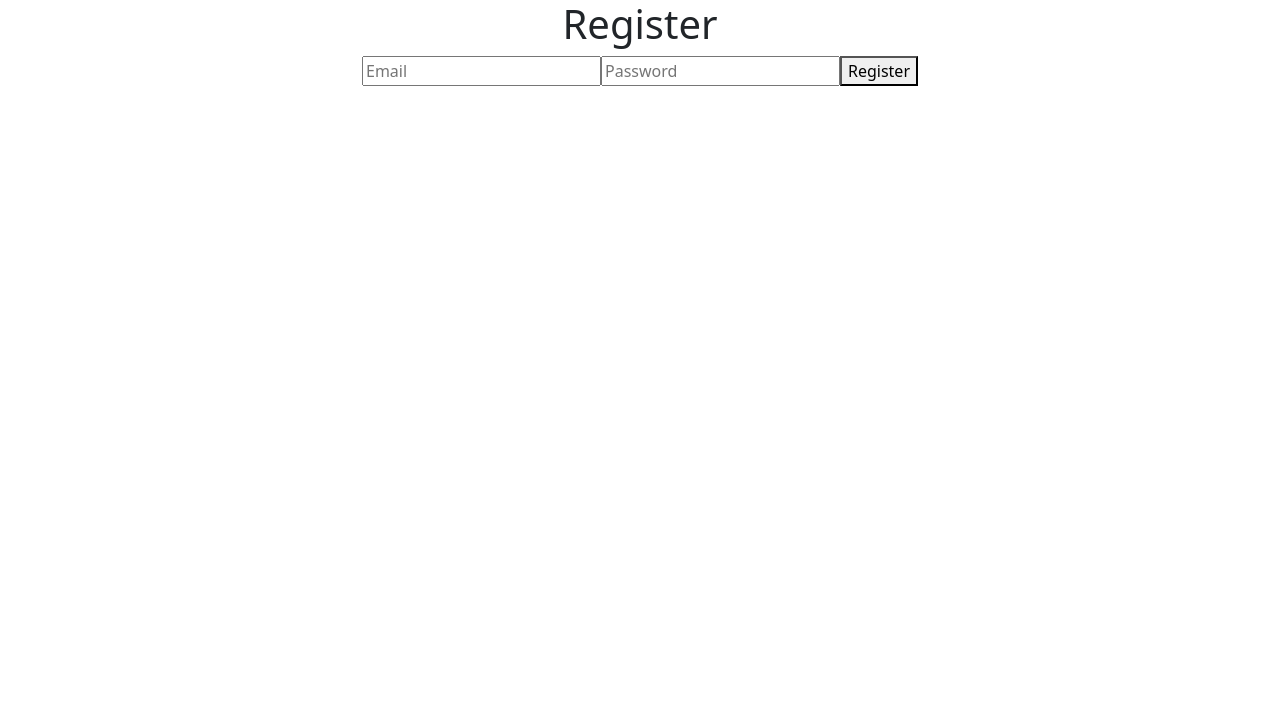
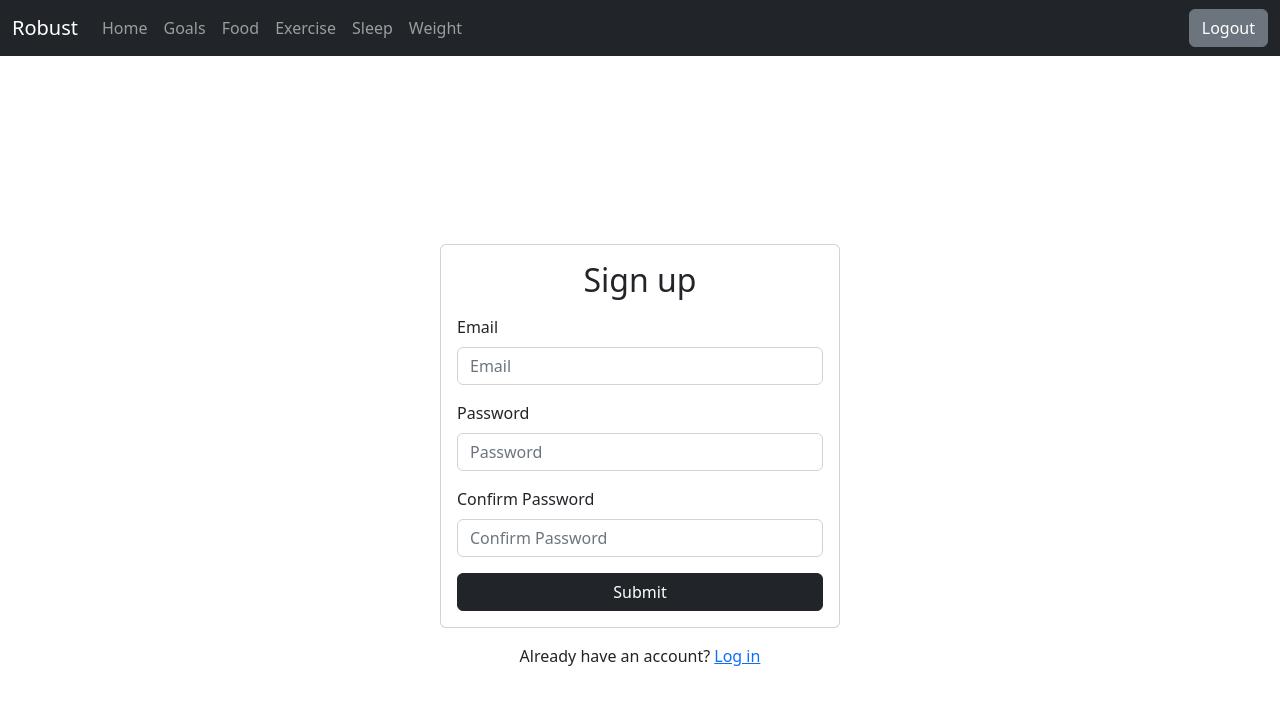
Before and after one commit to thomasmknguyen/fitness-tracker-client, a React (Create React App) app: page /signup in a window 1280 px wide. Shown: the top 704 px of the page. Built offline with nearby package versions, Linux system fonts and the light colour scheme.

Commit message:
added login and signup pages

```diff
--- a/src/App.js
+++ b/src/App.js
@@ -1,7 +1,5 @@
 import React, { useState } from "react";
 import { BrowserRouter, Route, Routes } from "react-router-dom";
-import "bootstrap/dist/css/bootstrap.min.css";
-import "./App.css";
 import MyNavbar from "./components/MyNavbar";
 import HomePage from "./components/HomePage";
 import GoalsPage from "./components/GoalsPage";
@@ -9,19 +7,26 @@ import FoodPage from "./components/FoodPage";
 import ExercisePage from "./components/ExercisePage";
 import SleepPage from "./components/SleepPage";
 import WeightPage from "./components/WeightPage";
+import LoginPage from "./components/LoginPage";
+import SignupPage from "./components/SignupPage";
 
 function App() {
+  // TODO: Change isAuthenticated to false
+  //const [isAuthenticated, setIsAuthenticated] = useState(false);
+
   return (
     <div className="App">
-      <MyNavbar />
       <BrowserRouter>
+        <MyNavbar />
         <Routes>
-          <Route path="/home" element={<HomePage />} />
+          <Route exact path="/" element={<HomePage />} />
           <Route path="/goals" element={<GoalsPage />} />
           <Route path="/food" element={<FoodPage />} />
           <Route path="/exercise" element={<ExercisePage />} />
           <Route path="/sleep" element={<SleepPage />} />
           <Route path="/weight" element={<WeightPage />} />
+          <Route path="/login" element={<LoginPage />} />
+          <Route path="/signup" element={<SignupPage />} />
         </Routes>
       </BrowserRouter>
     </div>
--- /dev/null
+++ b/src/components/LoginPage.js
@@ -0,0 +1,65 @@
+import React, { useState, useRef } from "react";
+import Axios from "axios";
+import { Container, Card, Form, Button } from "react-bootstrap";
+import { Link } from "react-router-dom";
+
+function LoginPage() {
+  const emailRef = useRef();
+  const passwordRef = useRef();
+
+  const handleSubmit = (event) => {
+    event.preventDefault();
+    Axios.post("http://localhost:4000/login", {
+      username: emailRef.current.value,
+      password: passwordRef.current.value,
+    }).then((response) => {
+      console.log(response.data);
+    });
+    /* console.log(
+      `email is ${emailRef.current.value}, password is ${passwordRef.current.value}`
+    ); */
+  };
+
+  return (
+    <Container
+      className="d-flex align-items-center justify-content-center"
+      style={{ minHeight: "100vh" }}
+    >
+      <div className="w-100" style={{ maxWidth: "400px" }}>
+        <Card>
+          <Card.Body>
+            <h2 className="text-center mb-3">Log in</h2>
+            <Form onSubmit={handleSubmit}>
+              <Form.Group className="mb-3" id="email">
+                <Form.Label>Email</Form.Label>
+                <Form.Control
+                  type="email"
+                  placeholder="Email"
+                  ref={emailRef}
+                  required
+                />
+              </Form.Group>
+              <Form.Group className="mb-3" controlId="password">
+                <Form.Label>Password</Form.Label>
+                <Form.Control
+                  type="password"
+                  placeholder="Password"
+                  ref={passwordRef}
+                  required
+                />
+              </Form.Group>
+              <Button className="w-100" variant="dark" type="submit">
+                Submit
+              </Button>
+            </Form>
+          </Card.Body>
+        </Card>
+        <div className="w-100 text-center mt-3">
+          Don't have an account? <Link to="/signup">Sign up</Link>
+        </div>
+      </div>
+    </Container>
+  );
+}
+
+export default LoginPage;
--- a/src/components/MyNavbar.js
+++ b/src/components/MyNavbar.js
@@ -3,23 +3,30 @@ import Navbar from "react-bootstrap/Navbar";
 import Nav from "react-bootstrap/Nav";
 import Container from "react-bootstrap/Container";
 import Button from "react-bootstrap/Button";
+import { useNavigate } from "react-router-dom";
 
 function MyNavbar() {
+  const navigate = useNavigate();
+
+  const handleLogout = () => {
+    navigate("/login");
+  };
+
   return (
     <Navbar bg="dark" variant="dark">
       <Container fluid>
         <Navbar.Brand>Robust</Navbar.Brand>
         <Nav className="me-auto">
-          <Nav.Link href={"/home"}>Home</Nav.Link>
-          <Nav.Link href={process.env.PUBLIC_URL + "/goals"}>Goals</Nav.Link>
-          <Nav.Link href={process.env.PUBLIC_URL + "/food"}>Food</Nav.Link>
-          <Nav.Link href={process.env.PUBLIC_URL + "/exercise"}>
-            Exercise
-          </Nav.Link>
-          <Nav.Link href={process.env.PUBLIC_URL + "/sleep"}>Sleep</Nav.Link>
-          <Nav.Link href={process.env.PUBLIC_URL + "/weight"}>Weight</Nav.Link>
+          <Nav.Link href={"/"}>Home</Nav.Link>
+          <Nav.Link href={"/goals"}>Goals</Nav.Link>
+          <Nav.Link href={"/food"}>Food</Nav.Link>
+          <Nav.Link href={"/exercise"}>Exercise</Nav.Link>
+          <Nav.Link href={"/sleep"}>Sleep</Nav.Link>
+          <Nav.Link href={"/weight"}>Weight</Nav.Link>
         </Nav>
-        <Button variant="secondary">Logout</Button>
+        <Button variant="secondary" onClick={handleLogout}>
+          Logout
+        </Button>
       </Container>
     </Navbar>
   );
--- a/src/components/RegisterPage.js
+++ /dev/null
@@ -1,39 +0,0 @@
-import React, { useState } from "react";
-import Axios from "axios";
-
-function RegisterPage() {
-  const [userReg, setUserReg] = useState("");
-  const [passReg, setPassReg] = useState("");
-
-  const Register = () => {
-    Axios.post("http://localhost:4000/register", {
-      username: userReg,
-      password: passReg,
-    }).then((response) => {
-      console.log(response);
-    });
-  };
-
-  return (
-    <div className="App">
-      <h1>Register</h1>
-      <input
-        type="text"
-        placeholder="Email"
-        onChange={(e) => {
-          setUserReg(e.target.value);
-        }}
-      />
-      <input
-        type="password"
-        placeholder="Password"
-        onChange={(e) => {
-          setPassReg(e.target.value);
-        }}
-      />
-      <button onClick={Register}>Register</button>
-    </div>
-  );
-}
-
-export default RegisterPage;
--- /dev/null
+++ b/src/components/SignupPage.js
@@ -0,0 +1,97 @@
+import React, { useState, useRef } from "react";
+import Axios from "axios";
+import { Container, Card, Form, Button } from "react-bootstrap";
+import { Link } from "react-router-dom";
+
+function SignupPage() {
+  /* const [email, setEmail] = useState("");
+  const [password, setPassword] = useState("");
+  const [passwordConfirm, setPasswordConfirm] = useState(""); */
+
+  const emailRef = useRef();
+  const passwordRef = useRef();
+  const passwordConfirmRef = useRef();
+
+  const handleSubmit = (event) => {
+    event.preventDefault();
+    /* Axios.post("http://localhost:4000/register", {
+      email: emailRef,
+      password: passwordRef,
+    }).then((response) => {
+      console.log(response);
+    }); */
+    console.log(
+      `email is ${emailRef.current.value}, password is ${passwordRef.current.value}`
+    );
+  };
+
+  /* const handleEmailChange = (event) => {
+    setEmail(event.target.value);
+  };
+
+  const handlePasswordChange = (event) => {
+    setPassword(event.target.value);
+  };
+
+  const handlePasswordConfirmChange = (event) => {
+    setPasswordConfirm(event.target.value);
+  }; */
+
+  return (
+    <Container
+      className="d-flex align-items-center justify-content-center"
+      style={{ minHeight: "100vh" }}
+    >
+      <div className="w-100" style={{ maxWidth: "400px" }}>
+        <Card>
+          <Card.Body>
+            <h2 className="text-center mb-3">Sign up</h2>
+            <Form onSubmit={handleSubmit}>
+              <Form.Group className="mb-3" id="email">
+                <Form.Label>Email</Form.Label>
+                <Form.Control
+                  type="email"
+                  placeholder="Email"
+                  ref={emailRef}
+                  /* value={email}
+                  onChange={handleEmailChange} */
+                  required
+                />
+              </Form.Group>
+              <Form.Group className="mb-3" controlId="password">
+                <Form.Label>Password</Form.Label>
+                <Form.Control
+                  type="password"
+                  placeholder="Password"
+                  ref={passwordRef}
+                  /* value={password}
+                  onChange={handlePasswordChange} */
+                  required
+                />
+              </Form.Group>
+              <Form.Group className="mb-3" controlId="passwordConfirm">
+                <Form.Label>Confirm Password</Form.Label>
+                <Form.Control
+                  type="password"
+                  placeholder="Confirm Password"
+                  ref={passwordConfirmRef}
+                  /* value={passwordConfirm}
+                  onChange={handlePasswordConfirmChange}  */
+                  required
+                />
+              </Form.Group>
+              <Button className="w-100" variant="dark" type="submit">
+                Submit
+              </Button>
+            </Form>
+          </Card.Body>
+        </Card>
+        <div className="w-100 text-center mt-3">
+          Already have an account? <Link to="/login">Log in</Link>
+        </div>
+      </div>
+    </Container>
+  );
+}
+
+export default SignupPage;
--- a/src/index.js
+++ b/src/index.js
@@ -1,11 +1,12 @@
 import React from "react";
 import ReactDOM from "react-dom/client";
+import "bootstrap/dist/css/bootstrap.min.css";
 import App from "./App";
-import RegisterPage from "./components/RegisterPage";
+import LoginPage from "./components/LoginPage";
 
 const root = ReactDOM.createRoot(document.getElementById("root"));
 root.render(
   <React.StrictMode>
-    <RegisterPage />
+    <App />
   </React.StrictMode>
 );
```
